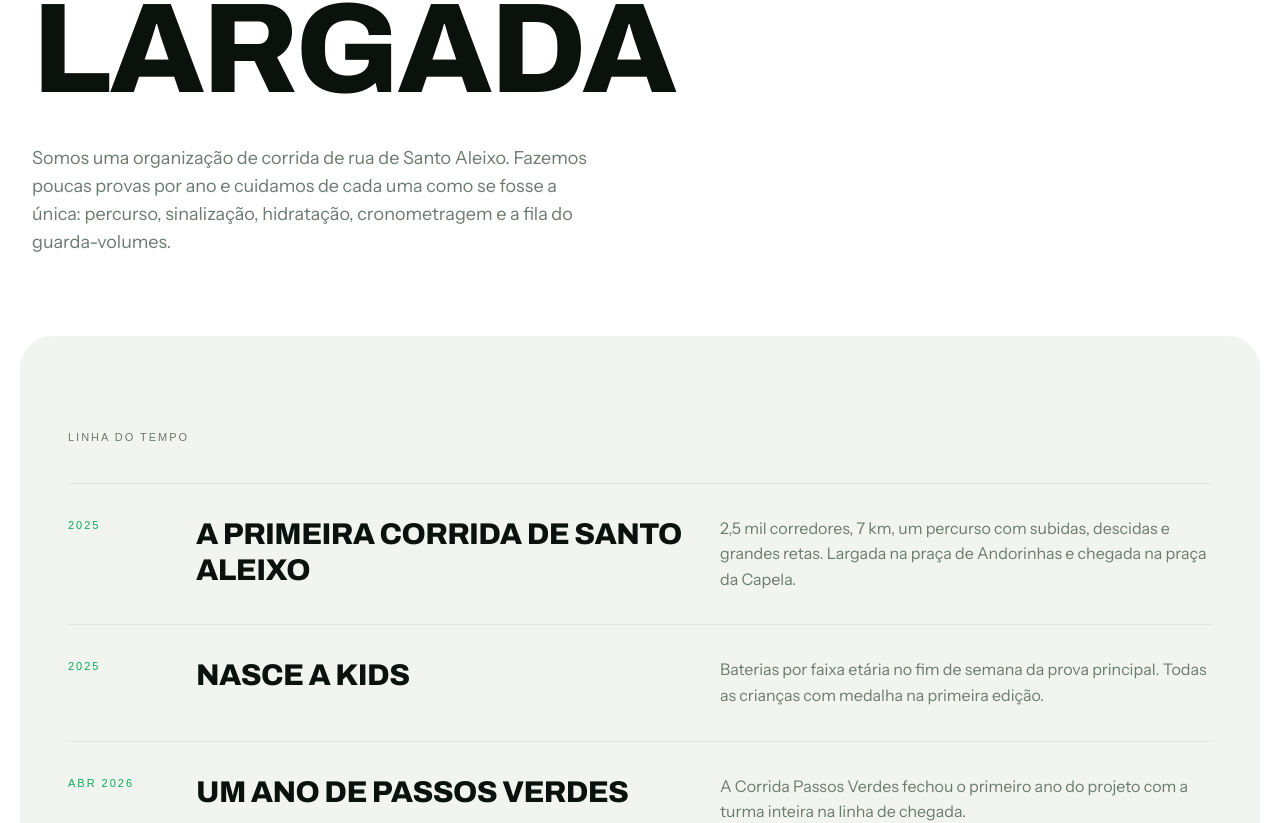
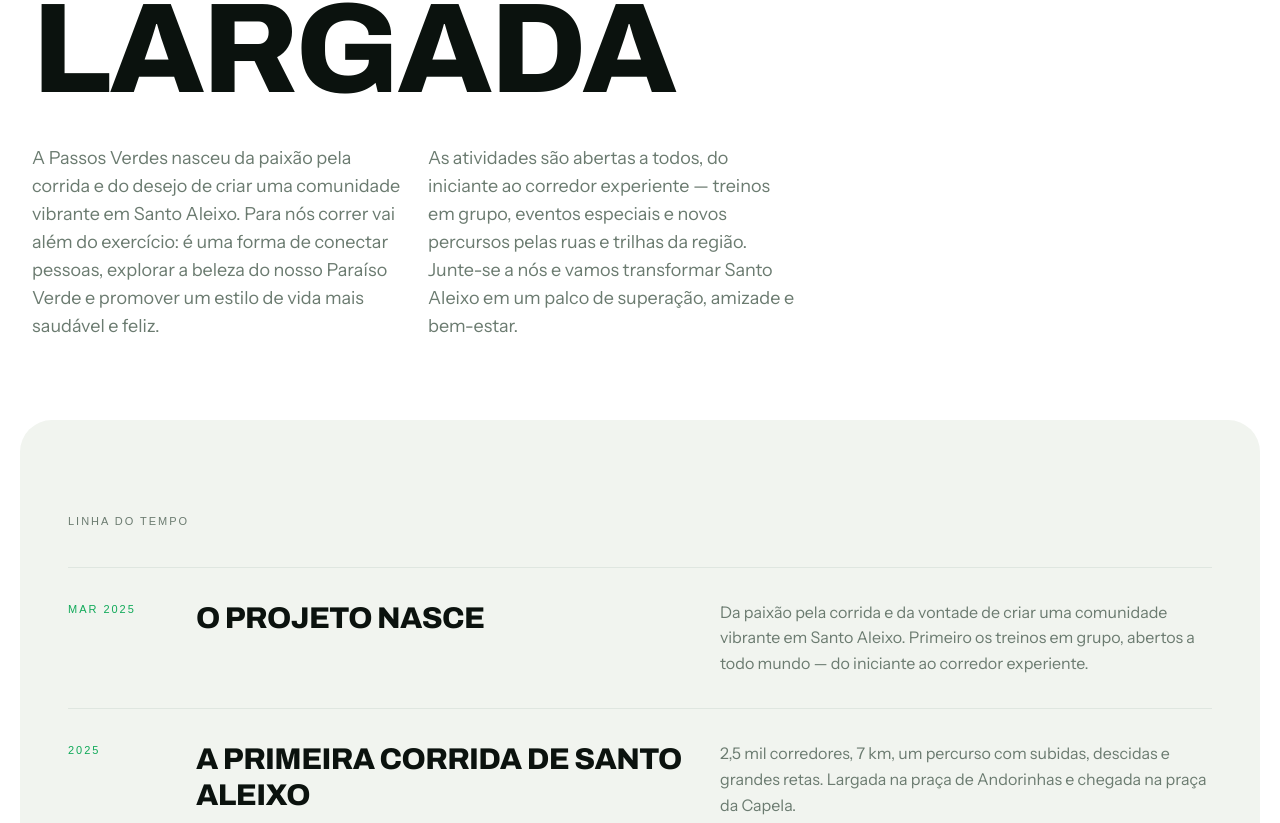
Before and after one commit to heitor-oliveira03/passos-verdes, a Next.js app: page /sobre in a window 1280 px wide. Shown: the part 431-1254 px from the top of the page. Built offline with nearby package versions, Linux system fonts and the light colour scheme; a web font is replaced by a local one.

Commit message:
feat(site): real Passos Verdes story, brand logo and hero framing

```diff
--- a/app/(site)/sobre/page.tsx
+++ b/app/(site)/sobre/page.tsx
@@ -7,11 +7,17 @@ import { CIDADE } from "@/lib/seed";
 export const metadata: Metadata = {
   title: "Sobre nós",
   description:
-    "A Passos Verdes organiza corridas de rua, noturnas e provas kids desde 2025. Conheça como montamos cada largada.",
+    "A Passos Verdes nasceu em março de 2025, em Santo Aleixo, da paixão pela corrida e da vontade de criar comunidade. Treinos em grupo, corridas de rua e provas kids.",
 };
 
 /** A cronologia é uma sequência de verdade — por isso ela é numerada por ano. */
 const LINHA_DO_TEMPO = [
+  {
+    ano: "mar 2025",
+    titulo: "O projeto nasce",
+    texto:
+      "Da paixão pela corrida e da vontade de criar uma comunidade vibrante em Santo Aleixo. Primeiro os treinos em grupo, abertos a todo mundo — do iniciante ao corredor experiente.",
+  },
   {
     ano: "2025",
     titulo: "A primeira Corrida de Santo Aleixo",
@@ -67,11 +73,21 @@ export default function Sobre() {
           <br className="hidden sm:inline" />
           montando largada
         </h1>
-        <p className="mt-10 max-w-xl text-lg text-musgo">
-          Somos uma organização de corrida de rua de {CIDADE}. Fazemos poucas
-          provas por ano e cuidamos de cada uma como se fosse a única: percurso,
-          sinalização, hidratação, cronometragem e a fila do guarda-volumes.
-        </p>
+        <div className="mt-10 grid max-w-3xl gap-6 text-lg text-musgo sm:grid-cols-2">
+          <p>
+            A Passos Verdes nasceu da paixão pela corrida e do desejo de criar
+            uma comunidade vibrante em {CIDADE}. Para nós correr vai além do
+            exercício: é uma forma de conectar pessoas, explorar a beleza do
+            nosso Paraíso Verde e promover um estilo de vida mais saudável e
+            feliz.
+          </p>
+          <p>
+            As atividades são abertas a todos, do iniciante ao corredor
+            experiente — treinos em grupo, eventos especiais e novos percursos
+            pelas ruas e trilhas da região. Junte-se a nós e vamos transformar{" "}
+            {CIDADE} em um palco de superação, amizade e bem-estar.
+          </p>
+        </div>
       </section>
 
       <section className="px-3 sm:px-5">
--- a/components/hero/hero.tsx
+++ b/components/hero/hero.tsx
@@ -84,7 +84,10 @@ export function Hero() {
               src={slide.imagem}
               alt=""
               aria-hidden
-              className={`absolute inset-0 h-full w-full object-cover transition-opacity duration-1000 ${
+              // ponytail: as artes são verticais e a hero é uma faixa larga —
+              // centralizado sobra torso e a tarja de data bate no título. 15%
+              // pega os rostos e joga a tarja para fora do corte.
+              className={`absolute inset-0 h-full w-full object-cover object-[50%_15%] transition-opacity duration-1000 ${
                 i === atual ? "opacity-100" : "opacity-0"
               }`}
             />
--- a/lib/seed.ts
+++ b/lib/seed.ts
@@ -5,8 +5,8 @@ export const CIDADE = "Santo Aleixo";
 
 export const CONTATO = {
   email: "contato@passosverdes.com.br",
-  telefone: "+55 15 99999-0000",
-  instagram: "@passosverdes",
+  telefone: "+55 21 99804-1657",
+  instagram: "@passosverdes_",
 };
 
 /**
@@ -73,7 +73,7 @@ export const SEED: Dados = {
       distancias: ["5 km", "10 km"],
       preco: 80,
       vagas: 800,
-      imagem: "",
+      imagem: "/imagens/eventos/passos-verdes-1.jpg",
       descricao:
         "A corrida de um ano da Passos Verdes. Largada em Andorinhas, percurso pela cidade e festa na chegada com todo mundo que fez o projeto acontecer.",
       publicado: true,
```
Also changed, not shown: public/imagens/eventos/passos-verdes-1.jpg (added), public/imagens/logo.png (added).
